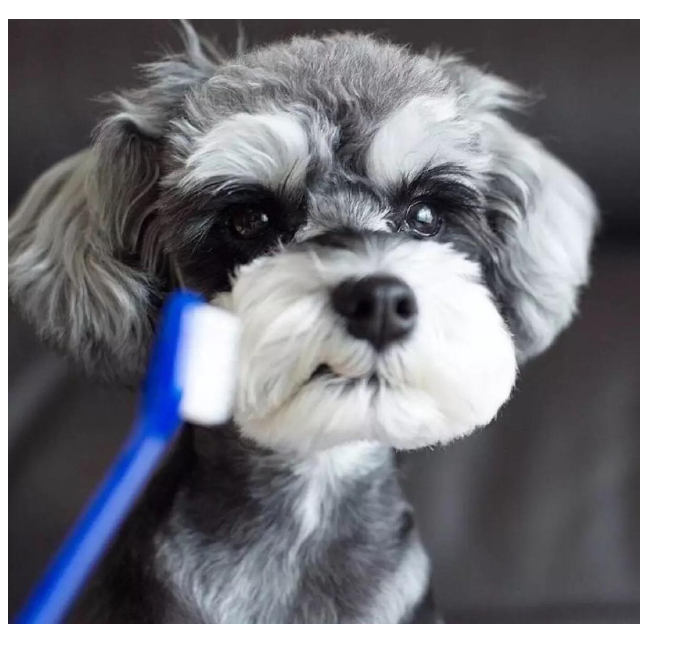
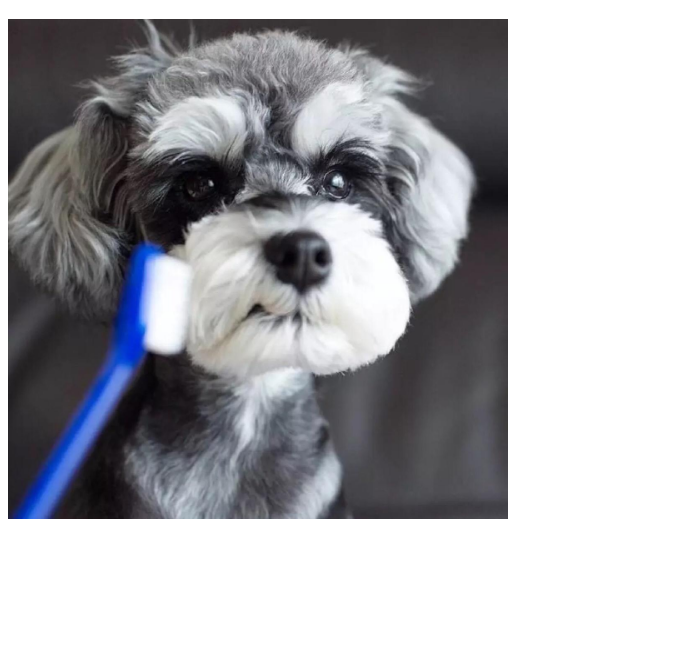
Before and after one commit to Ryanybl/ryanybl.github.io, a plain HTML site: page index.html in a window 1280 px wide. Shown: the part 61-724 px from the top of the page, without its empty margins (0-695 px from the left). Drawn offline with Linux system fonts and the light colour scheme.

Commit message:
trying to fix bug

```diff
--- a/index.html
+++ b/index.html
@@ -7,6 +7,6 @@
         <h1>
             Welcom to my GitHub Page!
         </h1>
-        <img style="width: 50%; height: 50%;" src="dog.jpeg" alt="dog">
+        <img width= 500 height= 500 src="dog.jpeg" alt="dog">
     </body>
 </html>
```
